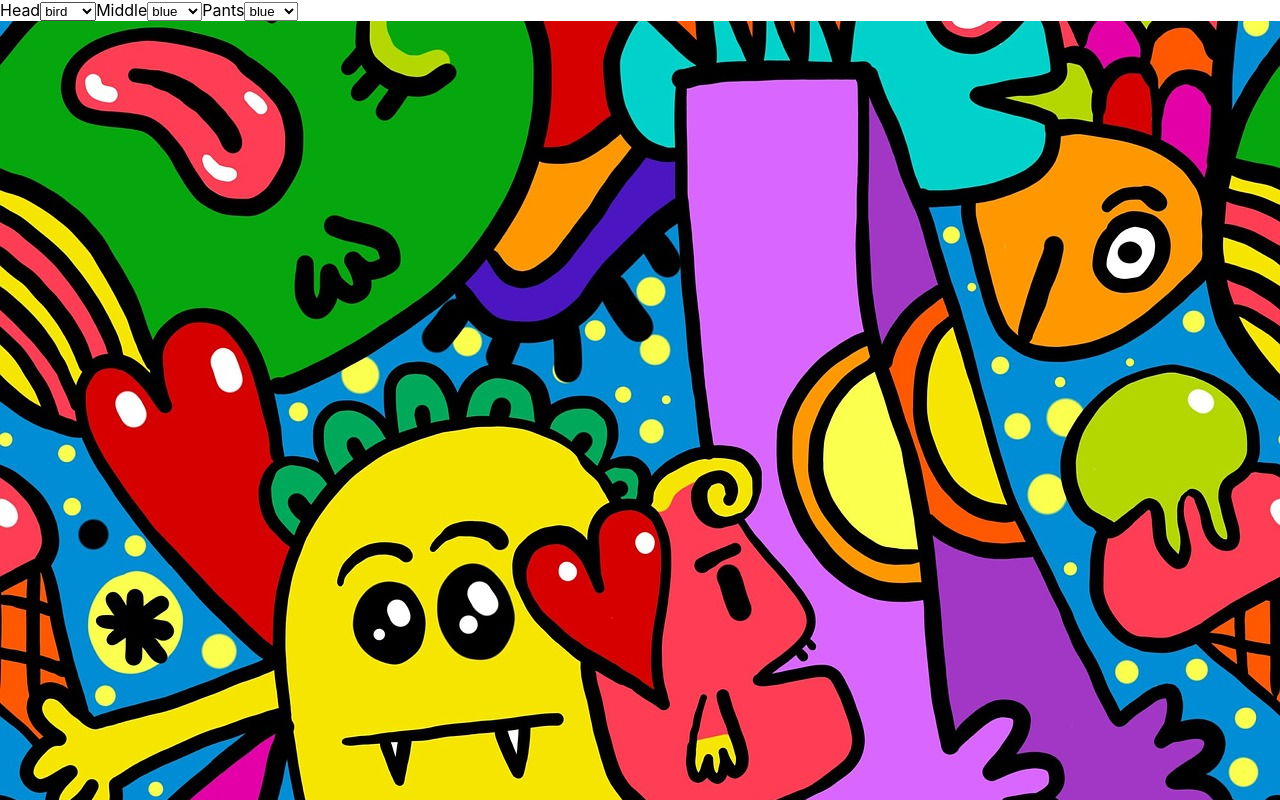
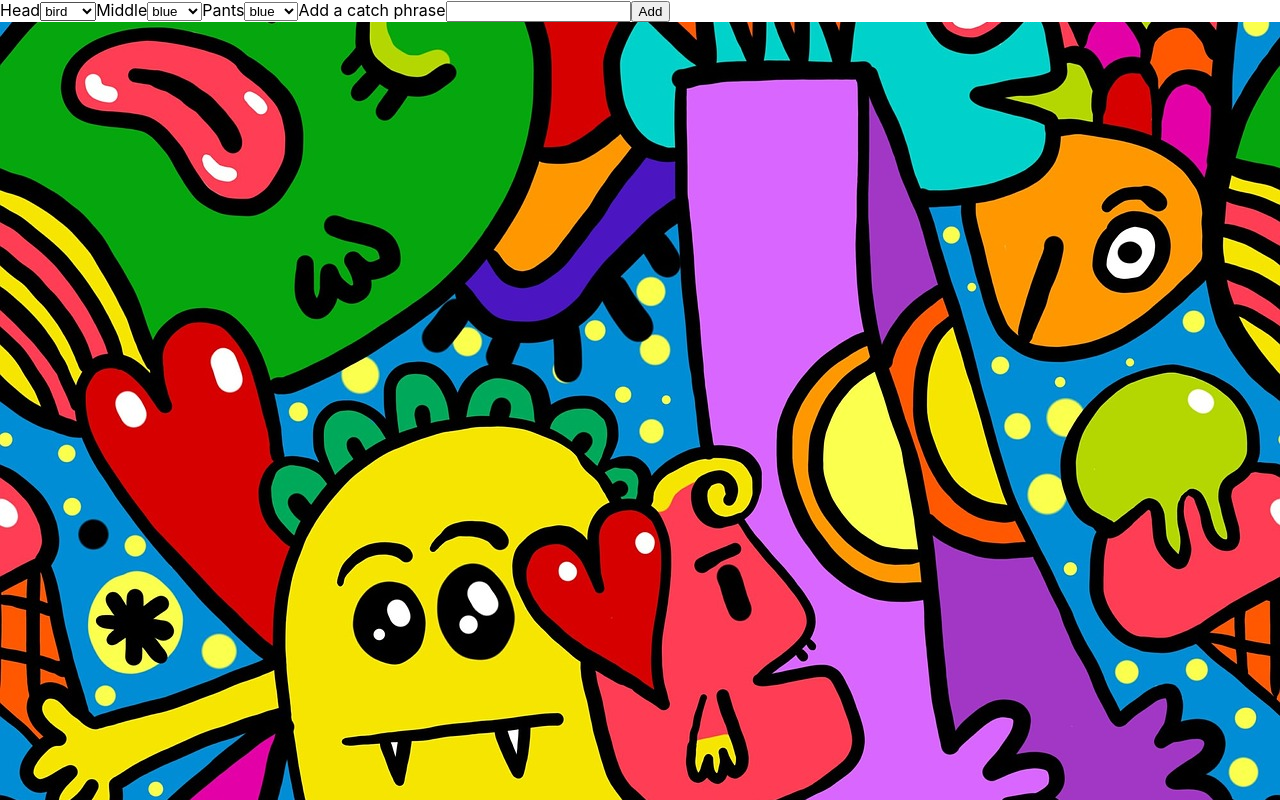
Before and after one commit to jlaurentpdx/character-creator-react, a React (Create React App) app: page / in a window 1280 px wide. Shown: the top 800 px of the page. Built offline with nearby package versions, Linux system fonts and the light colour scheme.

Commit message:
created initial SubmitInput component for catchphrases

```diff
--- a/src/components/Main/Main.js
+++ b/src/components/Main/Main.js
@@ -1,5 +1,6 @@
 import './Main.css';
 import Dropdown from '../Dropdown/Dropdown';
+import SubmitInput from '../SubmitInput/SubmitInput';
 
 export default function Main() {
   const dropdownOptions = [
@@ -16,7 +17,7 @@ export default function Main() {
           <Dropdown name="Middle" options={dropdownOptions[1]} />
           <Dropdown name="Pants" options={dropdownOptions[2]} />
 
-          {/* Phrase */}
+          <SubmitInput label="Add a catch phrase" buttonText="Add" />
           {/* Display : Phrases */}
         </div>
         <div className="stats">{/* Display: Stats */}</div>
--- a/src/components/Phrase/Phrase.js
+++ /dev/null
@@ -1,3 +0,0 @@
-import './Phrase.css';
-
-export default function Phrase() {}
--- /dev/null
+++ b/src/components/SubmitInput/SubmitInput.js
@@ -0,0 +1,11 @@
+import './SubmitInput.css';
+
+export default function SubmitInput({ label, buttonText }) {
+  return (
+    <label>
+      {label}
+      <input type="text" />
+      <button>{buttonText}</button>
+    </label>
+  );
+}
```
Also changed, not shown: src/components/SubmitInput/SubmitInput.css (added).
